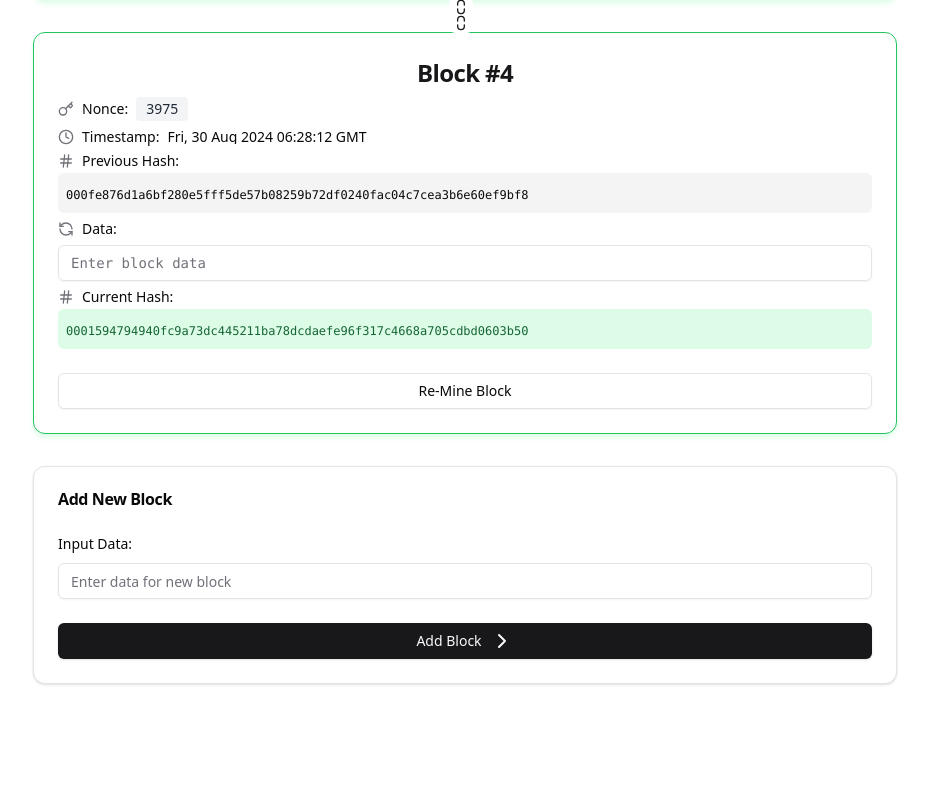
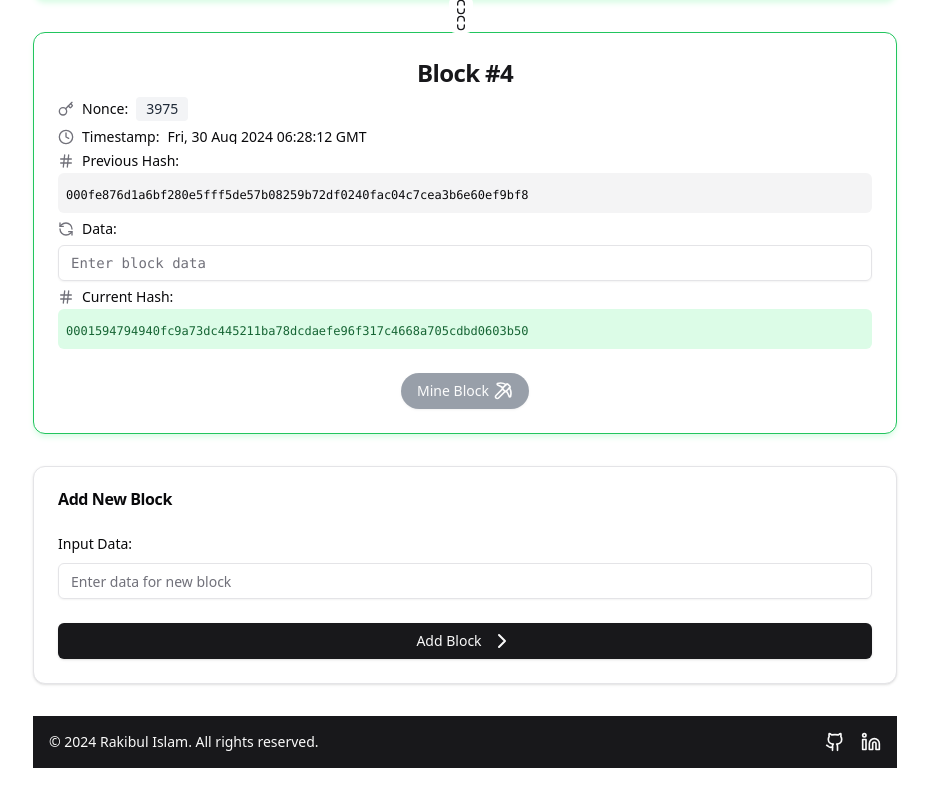
Before and after one commit to irakibul7/blockchain-demo, a Next.js app: page / in a window 1280 px wide. Shown: the part 1374-2174 px from the top of the page, without its empty margins (175-1104 px from the left). Before the commit the page ends 2090 px from the top, so only its background shows below. Built offline with nearby package versions, Linux system fonts and the light colour scheme.

Commit message:
fix bug on mining

```diff
--- a/app/page.tsx
+++ b/app/page.tsx
@@ -1,5 +1,6 @@
 "use client";
 import BlockCard from "@/components/blockCard";
+import Footer from "@/components/footer";
 import { Button } from "@/components/ui/button";
 import {
   Card,
@@ -18,6 +19,10 @@ export default function Home() {
   const [blockchain, setBlockchain] = useState<Blockchain | null>(null);
   const [difficulty, setDifficulty] = useState(3);
   const [newBlockData, setNewBlockData] = useState("");
+  const [loadingBlocks, setLoadingBlocks] = useState<{
+    [key: number]: boolean;
+  }>({});
+
   useEffect(() => {
     const genesisBlock = new Block(0, "Genesis Block", "0", difficulty);
     const blockchain = new Blockchain(genesisBlock);
@@ -71,17 +76,19 @@ export default function Home() {
 
   const miningTheBlock = (block: Block) => {
     if (!blockchain) return;
+    setLoadingBlocks((prev) => ({ ...prev, [block.index]: true }));
 
+    setTimeout(() => {
       const updatedBlockchain = new Blockchain(blockchain.chain[0]);
       updatedBlockchain.chain = [...blockchain.chain];
 
       // Mine the block and update its hash
       updatedBlockchain?.chain[block.index].mine(difficulty);
-
       // Update subsequent blocks
       updateSubsequentBlocks(updatedBlockchain, block.index);
-
       setBlockchain(updatedBlockchain);
+      setLoadingBlocks((prev) => ({ ...prev, [block.index]: false }));
+    }, 2000);
   };
 
   const addNewBlock = () => {
@@ -115,6 +122,7 @@ export default function Home() {
                 key={index}
                 block={block}
                 isValid={isValid}
+                isLoading={loadingBlocks[block.index] || false}
                 onDataChange={updateBlockData}
                 mineBlock={() => miningTheBlock(block)}
               />
@@ -142,6 +150,7 @@ export default function Home() {
           </Button>
         </CardFooter>
       </Card>
+      <Footer />
     </div>
   );
 }
--- a/components/blockCard.tsx
+++ b/components/blockCard.tsx
@@ -15,7 +15,16 @@ import {
   TooltipContent,
   TooltipTrigger,
 } from "@radix-ui/react-tooltip";
-import { Clock, Hash, Key, RefreshCcw, Unlink, Unlink2 } from "lucide-react";
+import {
+  Clock,
+  Hash,
+  Key,
+  Pickaxe,
+  RefreshCcw,
+  RefreshCw,
+  Unlink,
+  Unlink2,
+} from "lucide-react";
 import { useState } from "react";
 
 type BlockCardProps = {
@@ -23,6 +32,7 @@ type BlockCardProps = {
   isValid: boolean;
   onDataChange: (index: number, newData: string) => void;
   mineBlock: () => void;
+  isLoading: boolean;
 };
 
 const BlockCard = ({
@@ -30,6 +40,7 @@ const BlockCard = ({
   isValid,
   onDataChange,
   mineBlock,
+  isLoading,
 }: BlockCardProps) => {
   const [isHovered, setIsHovered] = useState(false);
   return (
@@ -145,13 +156,18 @@ const BlockCard = ({
             </Tooltip>
           </div>
         </CardContent>
-        <CardFooter>
+        <CardFooter className="flex items-center justify-center">
           <Button
-            className="w-full"
+            className="rounded-full bg-slate-700"
             onClick={mineBlock}
-            variant={isValid ? "outline" : "default"}
+            disabled={isValid}
           >
-            {isValid ? "Re-Mine Block" : "Mine Block"}
+            Mine Block{" "}
+            {isLoading ? (
+              <RefreshCw className="ml-1 h-5 w-5 animate-spin" />
+            ) : (
+              <Pickaxe className="ml-1 h-5 w-5" />
+            )}
           </Button>
         </CardFooter>
         {block.index > 0 && (
--- /dev/null
+++ b/components/footer.tsx
@@ -0,0 +1,35 @@
+import { GithubIcon, LinkedinIcon } from "lucide-react";
+
+export default function Footer() {
+  return (
+    <footer className="bg-primary text-primary-foreground py-4 mt-8">
+      <div className="container mx-auto px-4">
+        <div className="flex flex-col md:flex-row justify-between items-center">
+          <div className="text-sm mb-4 md:mb-0">
+            © {new Date().getFullYear()} {"Rakibul Islam"}. All rights reserved.
+          </div>
+          <div className="flex space-x-4">
+            <a
+              href="https://github.com/irakibul7"
+              target="_blank"
+              rel="noopener noreferrer"
+              className="text-primary-foreground hover:text-primary-foreground/80 transition-colors"
+              aria-label="GitHub Profile"
+            >
+              <GithubIcon className="h-5 w-5" />
+            </a>
+            <a
+              href="https://www.linkedin.com/in/rakibulislam39/"
+              target="_blank"
+              rel="noopener noreferrer"
+              className="text-primary-foreground hover:text-primary-foreground/80 transition-colors"
+              aria-label="LinkedIn Profile"
+            >
+              <LinkedinIcon className="h-5 w-5" />
+            </a>
+          </div>
+        </div>
+      </div>
+    </footer>
+  );
+}
```
Lines whose indentation alone changed are shown as unchanged.
